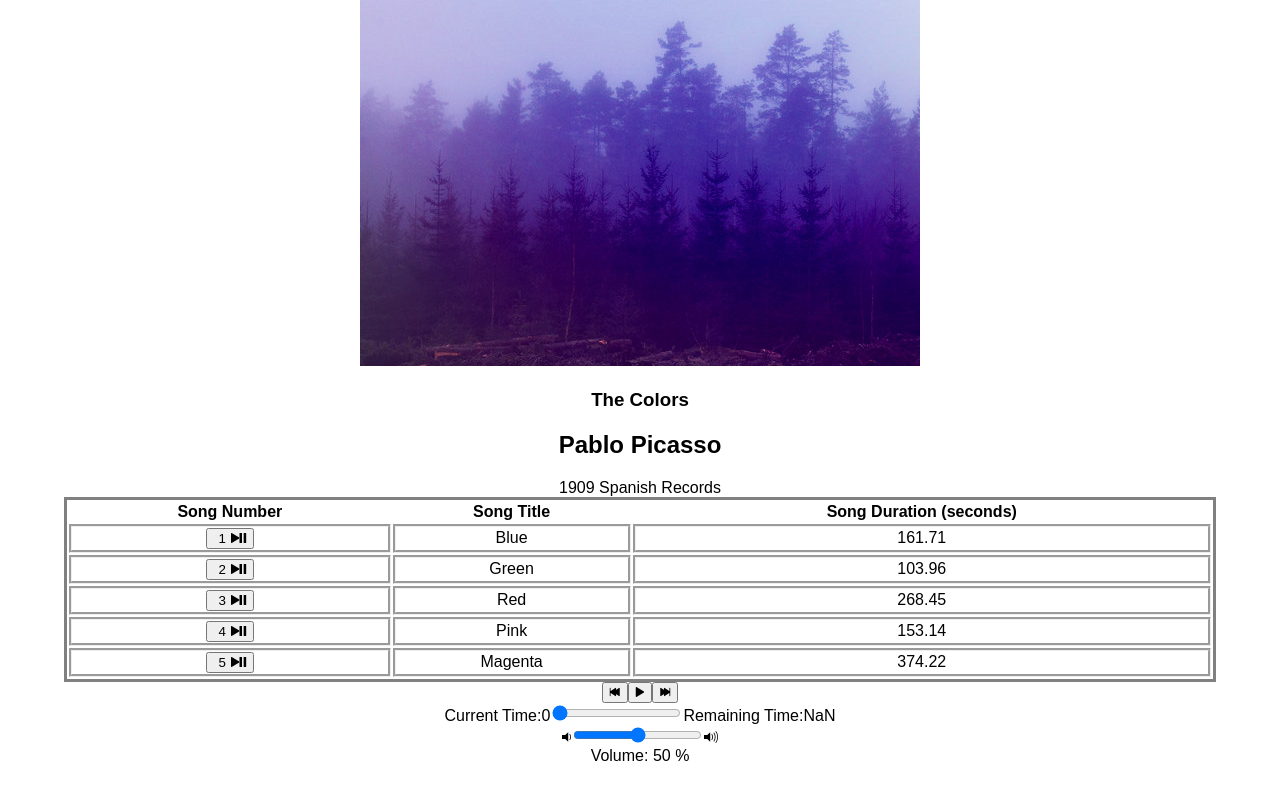
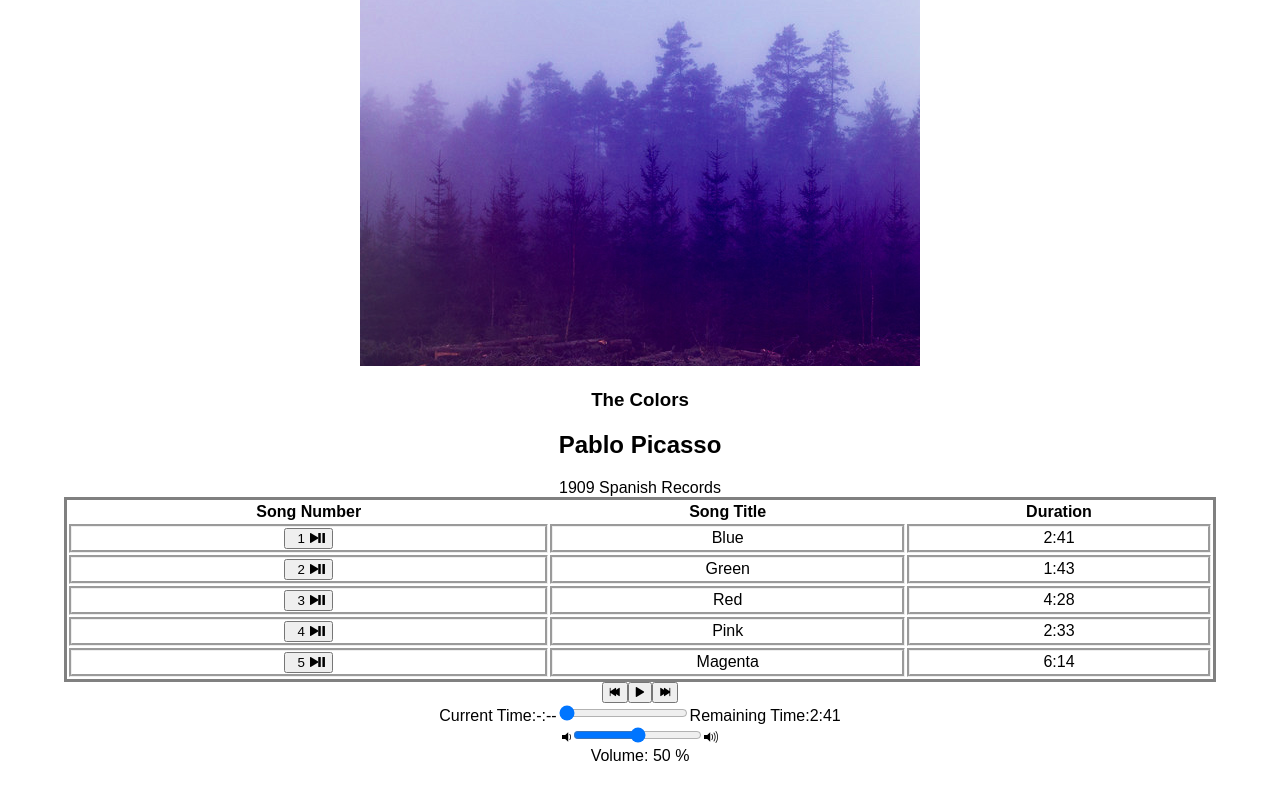
Before and after one commit to ctrachte/Music-Player-PWA, a React (Create React App) app: page /album/the-colors in a window 1280 px wide. Shown: the part 334-1134 px from the top of the page. Built offline with nearby package versions, Linux system fonts and the light colour scheme.

Commit message:
add props to format time remaining and currentTtTimeme, add conditional to formatTime method

```diff
--- a/src/components/Album.js
+++ b/src/components/Album.js
@@ -86,7 +86,7 @@ class Album extends Component {
   }
 
   handleTimeChange(e) {
-    const newTime = (this.audioElement.duration * e.target.value).toLocaleTimeString();
+    const newTime = (this.audioElement.duration * e.target.value);
     this.audioElement.currentTime = newTime;
     this.setState({ currentTime: newTime });
   }
@@ -96,9 +96,14 @@ class Album extends Component {
     this.audioElement.volume= newVolume;
     this.setState({ currentVolume: newVolume });
   }
-  // formatTime(time){
-  //     const newTime = Math.floor(time / 60) + ':' + Math.floor(time % 60);
-  // }
+  formatTime(time){
+    if (time){
+      const newTime = Math.floor(time / 60) + ':' + (((time%60) < 10) ? ("0" + (Math.floor(time % 60))) : (Math.floor(time % 60)));
+      return newTime;
+    } else {
+      return "-:--";
+    }
+  }
   render() {
     return (
       <section className="album">
@@ -125,7 +130,7 @@ class Album extends Component {
                   Song Title
                 </th>
                 <th>
-                  Song Duration (seconds)
+                  Duration
                 </th>
               </tr>
             </thead>
@@ -141,7 +146,7 @@ class Album extends Component {
                   </button>
                 </td>
                 <td className="song-title">{song.title}</td>
-                <td className="song-duration">{song.duration}</td>
+                <td className="song-duration">{this.formatTime(song.duration)}</td>
               </tr>
               )
             }
@@ -158,6 +163,8 @@ class Album extends Component {
           handleNextClick={() => this.handleNextClick()}
           handleTimeChange={(e) => this.handleTimeChange(e)}
           handleVolumeChange={(e) => this.handleVolumeChange(e)}
+          formatTime={this.formatTime(this.state.currentTime)}
+          formatDuration={this.formatTime(this.state.duration - this.state.currentTime)}
         />
       </section>
     );
--- a/src/components/PlayerBar.js
+++ b/src/components/PlayerBar.js
@@ -16,7 +16,7 @@ class PlayerBar extends Component {
           </button>
         </section>
         <section id="time-control">
-          <span className="current-time">Current Time:{this.props.currentTime}</span>
+          <span className="current-time">Current Time:{this.props.formatTime}</span>
           <input
             type="range"
             className="seek-bar"
@@ -26,7 +26,7 @@ class PlayerBar extends Component {
             step="0.01"
             onChange={this.props.handleTimeChange}
           />
-          <span className="total-time">Remaining Time:{(this.props.duration)-(this.props.currentTime)}</span>
+          <span className="total-time">Remaining Time:{(this.props.formatDuration)}</span>
         </section>
         <section id="volume-control">
           <span className="icon ion-volume-low"></span>
```
